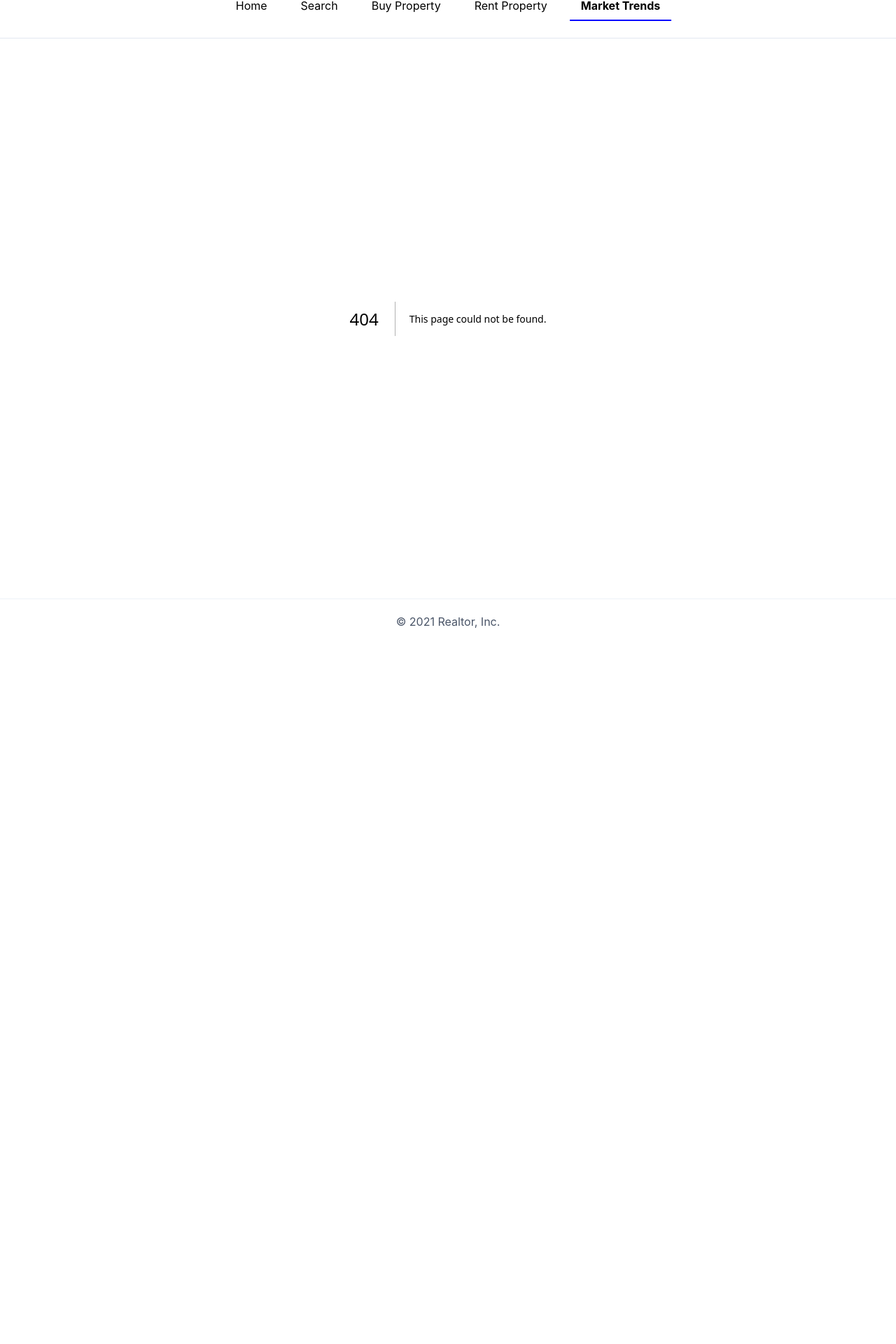
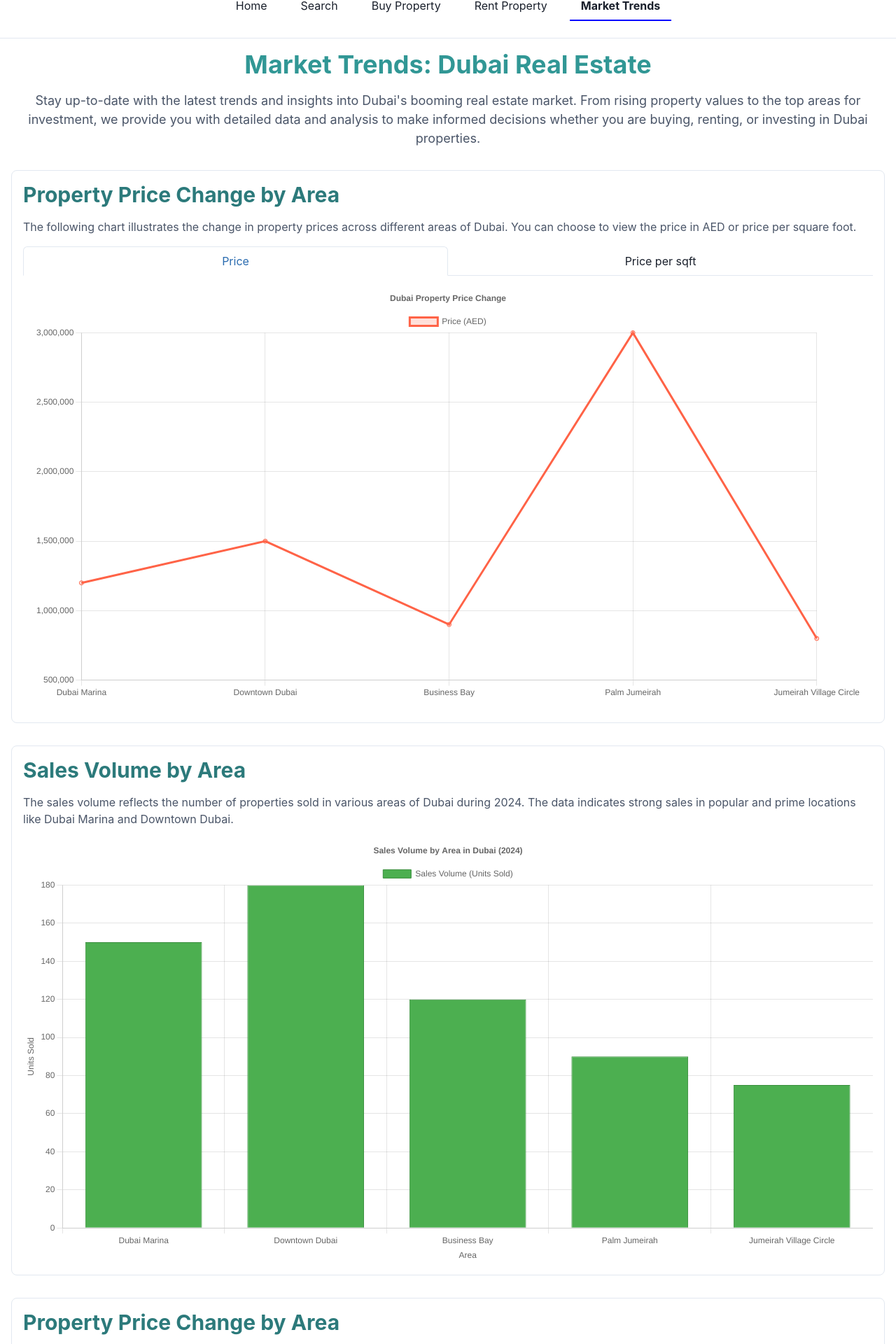
Before and after one commit to Mobile-Class/realestate, a Next.js app: page /market-trends in a window 1280 px wide. Before the commit this address had no page. Shown: the part 36-1956 px from the top of the page at 70% size. Before the commit the page ends 956 px from the top, so only its background shows below. Built offline with nearby package versions, Linux system fonts and the light colour scheme; a small style sheet from the web is missing.

Commit message:
add market trends page

```diff
--- a/components/Footer.jsx
+++ b/components/Footer.jsx
@@ -2,7 +2,7 @@ import { Box } from '@chakra-ui/layout';
 
 const Footer = () => (
   <Box textAlign='center' p='5' color='gray.600' borderTop='1px' borderColor='gray.100'>
-    © 2021 Realtor, Inc.
+    © 2024 UX.
   </Box>
 );
 
--- a/package.json
+++ b/package.json
@@ -15,6 +15,7 @@
     "@emotion/react": "^11.13.3",
     "@emotion/styled": "^11.13.0",
     "axios": "^1.7.7",
+    "chart.js": "^4.4.7",
     "framer-motion": "^11.11.17",
     "leaflet": "^1.9.4",
     "millify": "^6.1.0",
@@ -22,6 +23,7 @@
     "node-cache": "^5.1.2",
     "nprogress": "^0.2.0",
     "react": "^18.3.1",
+    "react-chartjs-2": "^5.2.0",
     "react-dom": "^18.3.1",
     "react-horizontal-scrolling-menu": "^8.2.0",
     "react-icons": "^5.3.0",
--- /dev/null
+++ b/pages/market-trends.js
@@ -0,0 +1,225 @@
+import { Box, Heading, Text, Tabs, TabList, TabPanels, Tab, TabPanel } from '@chakra-ui/react';
+import { Line } from 'react-chartjs-2';
+import { Bar } from 'react-chartjs-2';
+import { Chart as ChartJS, CategoryScale, LinearScale, PointElement, LineElement, BarElement, Title, Tooltip, Legend } from 'chart.js';
+
+// Registering necessary Chart.js components
+ChartJS.register(CategoryScale, LinearScale, PointElement, LineElement, BarElement, Title, Tooltip, Legend);
+
+const MarketTrends = () => {
+  // Data for price chart (AED)
+  const priceData = {
+    labels: ['Dubai Marina', 'Downtown Dubai', 'Business Bay', 'Palm Jumeirah', 'Jumeirah Village Circle'],
+    datasets: [
+      {
+        label: 'Price (AED)',
+        data: [1_200_000, 1_500_000, 900_000, 3_000_000, 800_000],  // Example property prices in AED
+        borderColor: '#FF6347',
+        backgroundColor: 'rgba(255, 99, 71, 0.2)',
+        fill: true,
+      },
+    ],
+  };
+
+  // Data for price per sqft chart (AED per sqft)
+  const pricePerSqftData = {
+    labels: ['Dubai Marina', 'Downtown Dubai', 'Business Bay', 'Palm Jumeirah', 'Jumeirah Village Circle'],
+    datasets: [
+      {
+        label: 'Price per sqft (AED)',
+        data: [1500, 1800, 1200, 3500, 1000], // Example price per sqft in AED
+        borderColor: '#1E90FF',
+        backgroundColor: 'rgba(30, 144, 255, 0.2)',
+        fill: true,
+      },
+    ],
+  };
+
+  // Chart options for both price and price per sqft
+  const chartOptions = {
+    responsive: true,
+    plugins: {
+      title: {
+        display: true,
+        text: 'Dubai Property Price Change',
+      },
+      tooltip: {
+        callbacks: {
+          label: (tooltipItem) => `AED ${tooltipItem.raw}`, // Customize the tooltip to show the price
+        },
+      },
+    },
+  };
+
+  // Data for the sales volume chart
+  const salesVolumeData = {
+    labels: ['Dubai Marina', 'Downtown Dubai', 'Business Bay', 'Palm Jumeirah', 'Jumeirah Village Circle'],
+    datasets: [
+      {
+        label: 'Sales Volume (Units Sold)',
+        data: [150, 180, 120, 90, 75],  // Example sales volume data for each area
+        backgroundColor: '#4CAF50',
+        borderColor: '#388E3C',
+        borderWidth: 1,
+      },
+    ],
+  };
+
+  // Chart options for sales volume
+  const salesVolumeOptions = {
+    responsive: true,
+    plugins: {
+      title: {
+        display: true,
+        text: 'Sales Volume by Area in Dubai (2024)',
+      },
+      tooltip: {
+        callbacks: {
+          label: (tooltipItem) => `${tooltipItem.raw} properties sold`,
+        },
+      },
+    },
+    scales: {
+      x: {
+        title: {
+          display: true,
+          text: 'Area',
+        },
+      },
+      y: {
+        title: {
+          display: true,
+          text: 'Units Sold',
+        },
+        beginAtZero: true,
+      },
+    },
+  };
+
+  // Data for property price change by area chart
+  const priceChangeData = {
+    labels: ['Dubai Marina', 'Downtown Dubai', 'Business Bay', 'Palm Jumeirah', 'Jumeirah Village Circle'],
+    datasets: [
+      {
+        label: 'Price Change (%)',
+        data: [5, 7, 4, 3, 6],  // Example price change in percentage for each area
+        backgroundColor: '#FF9800',  // Color for the bars
+        borderColor: '#F57C00',
+        borderWidth: 1,
+      },
+    ],
+  };
+
+  // Chart options for property price change by area
+  const priceChangeOptions = {
+    responsive: true,
+    plugins: {
+      title: {
+        display: true,
+        text: 'Property Price Change by Area in Dubai (2024)',
+      },
+      tooltip: {
+        callbacks: {
+          label: (tooltipItem) => `${tooltipItem.raw}% change`,  // Showing percentage change in the tooltip
+        },
+      },
+    },
+    scales: {
+      x: {
+        title: {
+          display: true,
+          text: 'Area',
+        },
+      },
+      y: {
+        title: {
+          display: true,
+          text: 'Price Change (%)',
+        },
+        beginAtZero: true,
+      },
+    },
+  };
+
+  return (
+    <Box maxWidth="1280px" m="auto" p="4">
+      {/* Market Overview Section */}
+      <Heading as="h1" size="xl" mb="4" textAlign="center" color="teal.500">
+        Market Trends: Dubai Real Estate
+      </Heading>
+      <Text fontSize="lg" mb="8" textAlign="center" color="gray.600">
+        Stay up-to-date with the latest trends and insights into Dubai's booming real estate market. From rising property values to the top areas for investment, we provide you with detailed data and analysis to make informed decisions whether you are buying, renting, or investing in Dubai properties.
+      </Text>
+
+      {/* Property Price Change Chart Section */}
+      <Box mb="8" p="4" borderRadius="lg" border="1px" borderColor="gray.200">
+        <Heading as="h2" size="lg" mb="4" color="teal.600">
+          Property Price Change by Area
+        </Heading>
+        <Text fontSize="md" mb="4" color="gray.600">
+          The following chart illustrates the change in property prices across different areas of Dubai. You can choose to view the price in AED or price per square foot.
+        </Text>
+
+        {/* Tabs for selecting between "Price" and "Price per sqft" */}
+        <Tabs isFitted variant="enclosed">
+          <TabList>
+            <Tab>Price</Tab>
+            <Tab>Price per sqft</Tab>
+          </TabList>
+
+          <TabPanels>
+            {/* Price Tab Panel */}
+            <TabPanel>
+              <Line data={priceData} options={chartOptions} />
+            </TabPanel>
+
+            {/* Price per sqft Tab Panel */}
+            <TabPanel>
+              <Line data={pricePerSqftData} options={chartOptions} />
+            </TabPanel>
+          </TabPanels>
+        </Tabs>
+      </Box>
+
+      {/* Sales Volume Chart Section */}
+      <Box mb="8" p="4" borderRadius="lg" border="1px" borderColor="gray.200">
+        <Heading as="h2" size="lg" mb="4" color="teal.600">
+          Sales Volume by Area
+        </Heading>
+        <Text fontSize="md" mb="4" color="gray.600">
+          The sales volume reflects the number of properties sold in various areas of Dubai during 2024. The data indicates strong sales in popular and prime locations like Dubai Marina and Downtown Dubai.
+        </Text>
+        <Bar data={salesVolumeData} options={salesVolumeOptions} />
+      </Box>
+
+      {/* Property Price Change by Area Section */}
+      <Box mb="8" p="4" borderRadius="lg" border="1px" borderColor="gray.200">
+        <Heading as="h2" size="lg" mb="4" color="teal.600">
+          Property Price Change by Area
+        </Heading>
+        <Text fontSize="md" mb="4" color="gray.600">
+          The following chart illustrates the percentage change in property prices across different areas of Dubai. It reflects the current market trends and highlights areas with the highest growth.
+        </Text>
+        <Bar data={priceChangeData} options={priceChangeOptions} />
+      </Box>
+
+      {/* Additional Insights Section */}
+      <Box mt="8" p="4" borderRadius="lg" border="1px" borderColor="gray.200">
+        <Heading as="h2" size="lg" mb="4" color="teal.600">
+          AI Innovations & PropTech in Dubai Real Estate
+        </Heading>
+        <Text fontSize="md" mb="4" color="gray.600">
+          Investment in Dubai’s property market reached a staggering $100 billion last year, with this figure expected to grow by 5% in 2024, according to the latest data.
+        </Text>
+        <Text fontSize="md" mb="4" color="gray.600">
+          The combination of innovation is reforming how properties are purchased and experienced. Features such as virtual visits, 3D floor plans, and AI-driven market analysis are offering clients the exceptional ability to visualize both built and off-plan properties.
+        </Text>
+        <Text fontSize="md" mb="4" color="gray.600">
+          The drive for greater accessibility in property ownership is increasing, with developers now offering flexible, customized financing options.
+        </Text>
+      </Box>
+    </Box>
+  );
+};
+
+export default MarketTrends;
```
Also changed, not shown: 1 other file (tests, documents, lock files or other folders).
